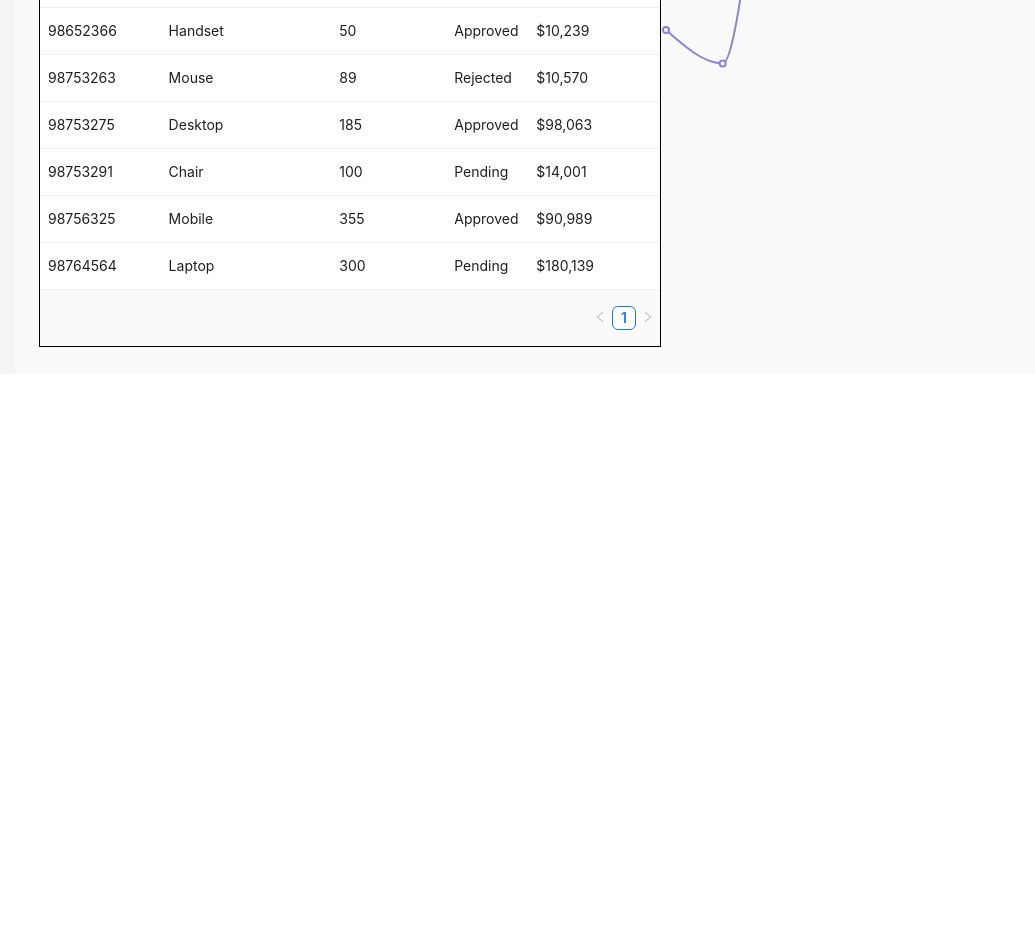
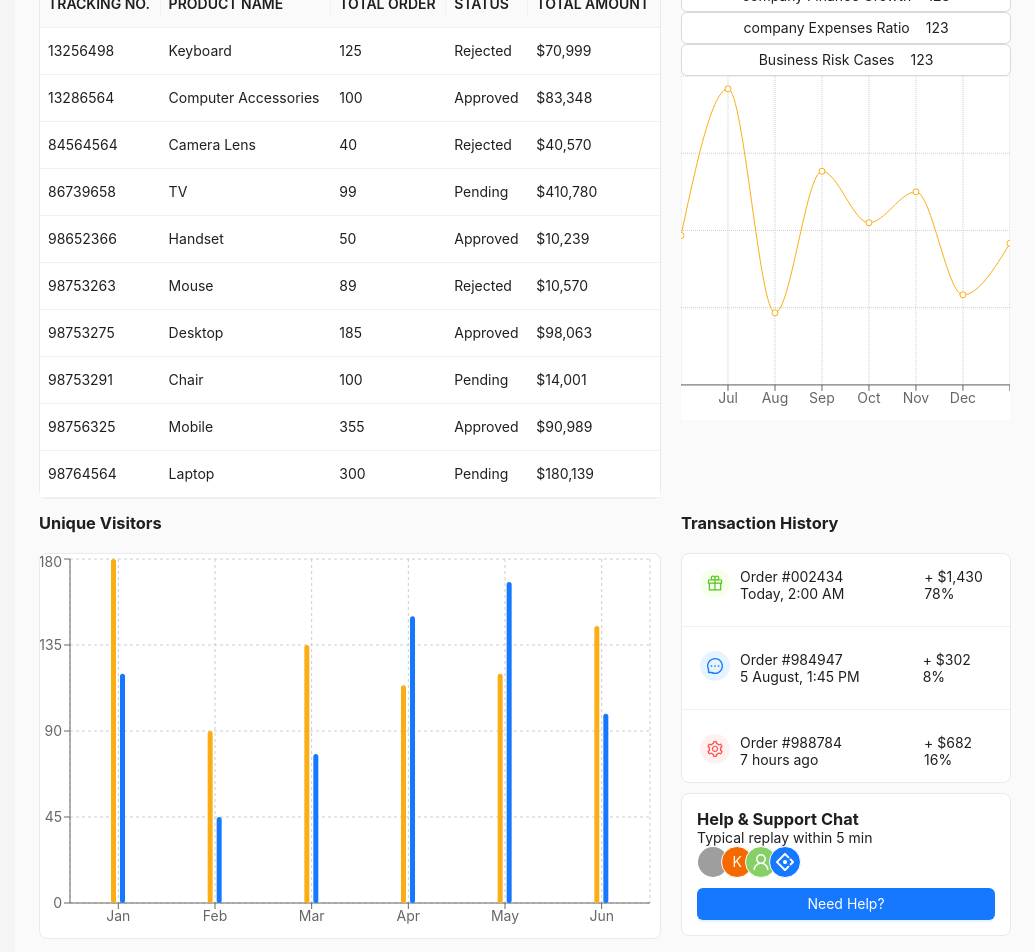
Before and after one commit to nikhil332002/ivoyant, a React (Vite) app: page /dashboard in a window 1280 px wide. Shown: the part 1009-1961 px from the top of the page, without its empty margins (245-1280 px from the left). Before the commit the page ends 1383 px from the top, so only its background shows below. Built offline with nearby package versions, Linux system fonts and the light colour scheme; grey boxes are pictures that could not be loaded.

Commit message:
Mantis updated

```diff
--- a/src/Mantis/Dashboard/Dashboard.tsx
+++ b/src/Mantis/Dashboard/Dashboard.tsx
@@ -17,13 +17,15 @@ import {
   BarcodeOutlined,
   ChromeOutlined,
   QuestionOutlined,
+  AntDesignOutlined,
 } from '@ant-design/icons';
-import { Avatar, Button, Col, Divider, Dropdown, Flex, Input, Layout, Menu, MenuProps, Row, Space, theme, } from 'antd';
+import { Avatar, Button, Col, Divider, Dropdown, Flex, Input, Layout, Menu, MenuProps, Row, Space, theme, Tooltip, } from 'antd';
 import Unique_visitors_chart from '../charts/Unique_visitor_chart';
 import Income_overview_chart from '../charts/Income_overview_chart';
 import { Table } from "antd";
 import {dataSource} from '../Data_json/table.json'
 import Analytics_report_chart from '../charts/Analytics_report_chart';
+import Sales_report_chart from '../charts/Sales_report_chart';
 
 
 const { Header, Sider, Content } = Layout;
@@ -284,15 +286,89 @@ const Dashboard: React.FC = () => {
             </div>
           </div>
 
-        <div style={{ display: 'flex', width: '100%', height:'36%'}}>
+        <div style={{ display: 'flex', width: '100%', height:'31%'}}>
           <div style={{ width: '80%', height: '10%', marginTop: '30px', }}>
             <h3 style={{ marginBottom: '20px',marginLeft:'20px' }}>Recent Orders</h3>
-            <Table dataSource={dataSource} columns={columns} size='middle' style={{border:'1px solid black'}}/>
+            <Table dataSource={dataSource} columns={columns} size='middle' style={{border:'1px solid rgb(230, 235, 241)',borderRadius:'8px',}} pagination={false}/>
           </div>
-          <div style={{ width: '45%', height: '75%', marginTop: '30px' }}>
+          <div style={{ width: '45%', height: '60%', marginTop: '30px' }}>
             <h3 style={{ marginBottom: '20px',marginLeft:'20px' }}>Analytics Report</h3>
+            <Flex vertical style={{marginLeft:'20px',}}>
+            <Button>company Finance Growth <span/> 123</Button>
+            <Button>company Expenses Ratio <span/> 123</Button>
+            <Button>Business Risk Cases <span/> 123</Button>
+            </Flex>
             <Analytics_report_chart/>
           </div>
+        </div>
+
+        <div style={{ display: 'flex', width: '100%',height:'22%' }}>
+            <div style={{ width: '80%', height: '95%', marginTop: '30px' }}>
+              <h3 style={{ marginBottom: '20px' }}>Unique Visitors</h3>
+              <Sales_report_chart/>
+            </div>
+            <div style={{ width: '45%', height: '95%', marginTop: '30px' }}>
+              <h3 style={{ marginBottom: '20px',marginLeft:'20px' }}>Transaction History</h3>
+              <Flex vertical style={{border:'1px solid rgb(230, 235, 241)',borderRadius:'8px',backgroundColor:'white',marginLeft:'20px'}}>
+                <Row style={{marginLeft:'18px',paddingTop:'14px'}}>
+                  <span style={{marginRight:'10px'}}>
+                    <GiftOutlined style={{ fontSize: '16px', color: 'rgb(82, 196, 26)', borderRadius: '50%', padding: '7px', backgroundColor: 'rgb(246, 255, 237)' }} />
+                  </span>
+                  <span style={{marginRight:'80px'}}>
+                    <p>Order #002434</p>
+                    <p>Today, 2:00 AM</p>
+                  </span>
+                  <span>
+                    <p>+ $1,430</p>
+                    <p>78%</p>
+                  </span>
+                </Row>
+                <Divider/>
+                <Row style={{marginLeft:'18px'}}>
+                  <span style={{marginRight:'10px'}}>
+                  <MessageOutlined style={{ fontSize: '16px', color: 'rgb(22, 119, 255)', borderRadius: '50%', padding: '7px', backgroundColor: 'rgb(230, 244, 255' }} />
+                  </span>
+                  <span style={{marginRight:'63px'}}>
+                    <p>Order #984947</p>
+                    <p>5 August, 1:45 PM</p>
+                  </span>
+                  <span>
+                    <p>+ $302</p>
+                    <p>8%</p>
+                  </span>
+                </Row>
+                <Divider/>
+                <Row style={{marginLeft:'18px'}}>
+                  <span style={{marginRight:'10px'}}>
+                  <SettingOutlined style={{ fontSize: '16px', color: 'rgb(255, 77, 79)', borderRadius: '50%', padding: '7px', backgroundColor: 'rgb(255, 241, 240)' }} />
+                  </span>
+                  <span style={{marginRight:'82px',paddingBottom:'14px'}}>
+                    <p>Order #988784</p>
+                    <p>7 hours ago</p>
+                  </span>
+                  <span>
+                    <p>+ $682</p>
+                    <p>16%</p>
+                  </span>
+                </Row>
+              </Flex>
+
+              <div style={{ border: '1px solid rgb(230, 235, 241)', borderRadius: '8px', backgroundColor: 'white', marginLeft: '20px', marginTop: '10px', padding: '15px' }}>
+                <h3>Help & Support Chat</h3>
+                <p>Typical replay within 5 min</p>
+                <Avatar.Group style={{marginBottom:'10px'}}>
+                  <Avatar src="https://api.dicebear.com/7.x/miniavs/svg?seed=1" />
+                  <a href="https://ant.design">
+                    <Avatar style={{ backgroundColor: '#f56a00' }}>K</Avatar>
+                  </a>
+                  <Tooltip title="Ant User" placement="top">
+                    <Avatar style={{ backgroundColor: '#87d068' }} icon={<UserOutlined />} />
+                  </Tooltip>
+                  <Avatar style={{ backgroundColor: '#1677ff' }} icon={<AntDesignOutlined />} />
+                </Avatar.Group>
+                <Button type='primary' block>Need Help?</Button>
+              </div>
+            </div>
         </div>
 
         </Content>
--- a/src/Mantis/charts/Analytics_report_chart.tsx
+++ b/src/Mantis/charts/Analytics_report_chart.tsx
@@ -1,61 +1,71 @@
-import React from 'react';
-import { LineChart, Line, XAxis, YAxis, CartesianGrid, Tooltip, Legend, ResponsiveContainer } from 'recharts';
+import React, { PureComponent } from 'react';
+import {
+  LineChart,
+  Line,
+  XAxis,
+  CartesianGrid,
+  Tooltip,
+  Legend,
+  ResponsiveContainer,
+} from 'recharts';
 
 const data = [
   {
-    name: 'Page A',
-    uv: 4000,
-    pv: 2400,
-    amt: 2400,
+    name: 'Jun',
+    series: 58,
   },
   {
-    name: 'Page B',
-    uv: 3000,
-    pv: 1398,
-    amt: 2210,
+    name: 'Jul',
+    series: 115,
   },
   {
-    name: 'Page C',
-    uv: 2000,
-    pv: 9800,
-    amt: 2290,
+    name: 'Aug',
+    series: 28,
   },
   {
-    name: 'Page D',
-    uv: 2780,
-    pv: 3908,
-    amt: 2000,
+    name: 'Sep',
+    series: 83,
   },
   {
-    name: 'Page E',
-    uv: 1890,
-    pv: 4800,
-    amt: 2181,
+    name: 'Oct',
+    series: 63,
   },
   {
-    name: 'Page F',
-    uv: 2390,
-    pv: 3800,
-    amt: 2500,
+    name: 'Nov',
+    series: 75,
   },
   {
-    name: 'Page G',
-    uv: 3490,
-    pv: 4300,
-    amt: 2100,
+    name: 'Dec',
+    series: 35,
   },
+  {
+    series: 55,
+ },
 ];
 
-const Analytics_report_chart = () => {
-  return (
-    <ResponsiveContainer width="100%" height="100%">
-      <LineChart width={300} height={100} data={data}>
-        <Line type="monotone" dataKey="pv" stroke="#8884d8" strokeWidth={2} />
-      </LineChart>
-    </ResponsiveContainer>
-  );
-};
 
-
-
-export default Analytics_report_chart;
+const Analytics_report_chart=()=> {
+    return (
+      <ResponsiveContainer width="94%" height="100%" style={{marginLeft:'20px',}}>
+        <LineChart
+          width={500}
+          height={300}
+          data={data}
+          margin={{
+            top: 0,
+            right: 0,
+            left: 0,
+            bottom: 5,
+          }}
+          style={{backgroundColor:'white'}}
+        >
+          <CartesianGrid strokeDasharray="1 1" />
+          <XAxis dataKey="name" />
+          <Tooltip />
+          {/* <Legend /> */}
+          <Line type="monotone" dataKey="series" stroke="rgb(250, 173, 20)" />
+        </LineChart>
+      </ResponsiveContainer>
+    );
+  }
+export default Analytics_report_chart
--- a/src/Mantis/charts/Income_overview_chart.tsx
+++ b/src/Mantis/charts/Income_overview_chart.tsx
@@ -51,9 +51,9 @@ const Income_overview_chart=()=>{
           <XAxis dataKey="name" scale="point" padding={{ left: 10, right: 10 }} />
           <YAxis />
           <Tooltip />
-          <Legend />
-          <CartesianGrid strokeDasharray="3 3" />
-          <Bar dataKey="pv" fill="rgba(92, 219, 211, 0.85)"  />
+          {/* <Legend /> */}
+          <CartesianGrid strokeDasharray="0 1" />
+          <Bar dataKey="pv" fill="rgba(92, 219, 211, 0.85)"  radius={5}/>
         </BarChart>
       </ResponsiveContainer>
     );
--- /dev/null
+++ b/src/Mantis/charts/Sales_report_chart.tsx
@@ -0,0 +1,70 @@
+import React, { PureComponent } from 'react';
+import { BarChart, Bar, Rectangle, XAxis, YAxis, CartesianGrid, Tooltip, Legend, ResponsiveContainer } from 'recharts';
+
+const data = [
+  {
+    name: 'Jan',
+    sales: 120,
+    income: 180,
+    amt: 2400,
+  },
+  {
+    name: 'Feb',
+    sales: 45,
+    income: 90,
+    amt: 2210,
+  },
+  {
+    name: 'Mar',
+    sales: 78,
+    income: 135,
+    amt: 2290,
+  },
+  {
+    name: 'Apr',
+    sales: 150,
+    income: 114,
+    amt: 2000,
+  },
+  {
+    name: 'May',
+    sales: 168,
+    income: 120,
+    amt: 2181,
+  },
+  {
+    name: 'Jun',
+    sales: 99,
+    income: 145,
+    amt: 2500,
+  },
+];
+
+
+
+const Sales_report_chart=()=>{
+    return (
+      <ResponsiveContainer width="100%" height="100%" style={{border:'1px solid rgb(230, 235, 241)',backgroundColor:'rgb(255, 255, 255)',borderRadius:'8px'}}>
+        <BarChart
+          width={500}
+          height={300}
+          data={data}
+          margin={{
+            top: 5,
+            right: 10,
+            left: -30,
+            bottom: 5,
+          }}
+        >
+          <CartesianGrid strokeDasharray="3 3" />
+          <XAxis dataKey="name" />
+          <YAxis />
+          <Tooltip />
+          {/* <Legend /> */}
+          <Bar dataKey="income" fill="rgb(250, 173, 20)"  barSize={5} radius={8}/>
+          <Bar dataKey="sales" fill="rgb(22, 119, 255)"  barSize={5} radius={8}/>
+        </BarChart>
+      </ResponsiveContainer>
+    );
+  }
+export default Sales_report_chart
```
Also changed, not shown: src/Mantis/charts/Table.tsx (deleted, +0 -34 lines).
